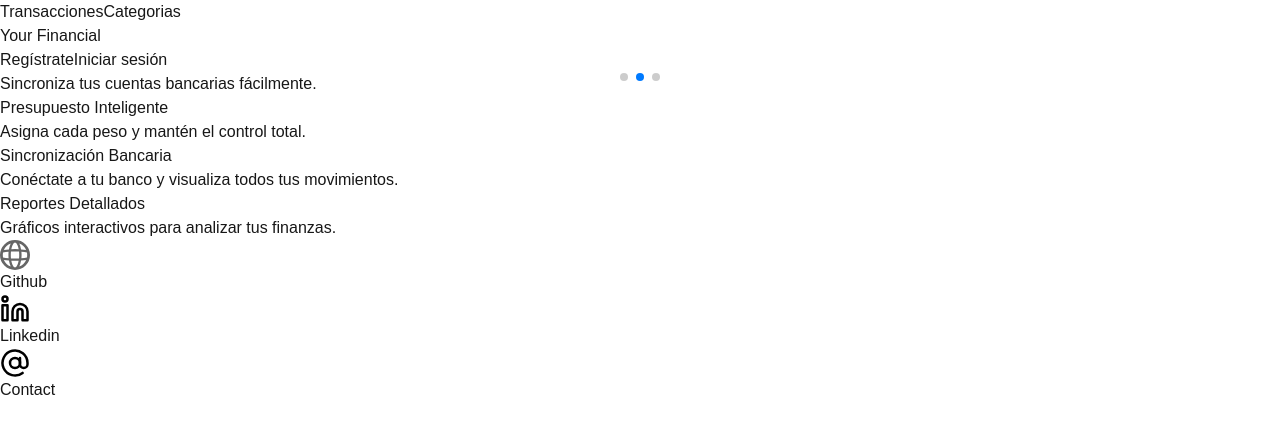
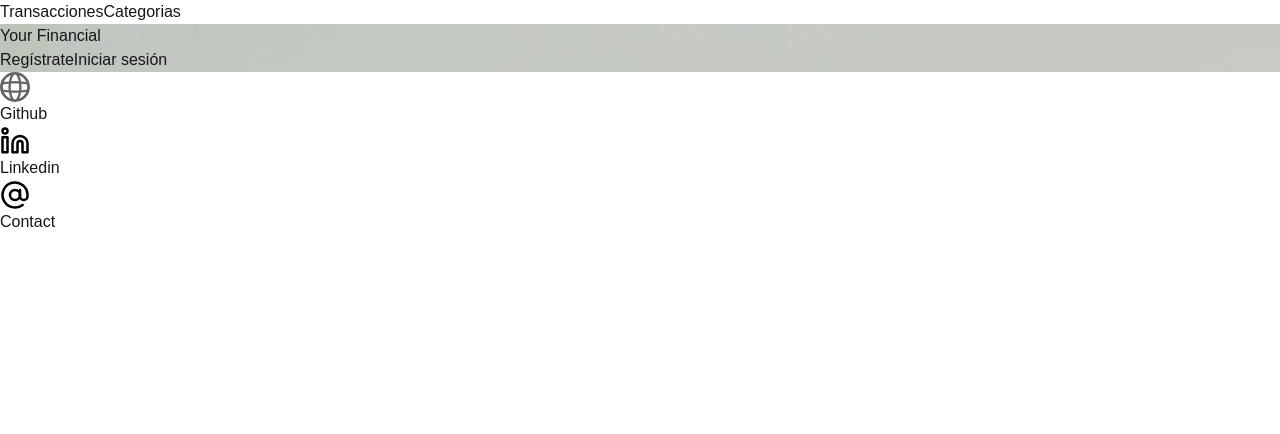
Before and after one commit to xtsulyts/django_dashboard_financial, a Next.js app in the folder frontend/: page /inicio in a window 1280 px wide. Shown: the top 434 px of the page. Built offline with nearby package versions, Linux system fonts and the light colour scheme.

Commit message:
Probando imagen de fondo en pantalla de inicio

```diff
--- a/frontend/src/app/component/Auth.tsx
+++ b/frontend/src/app/component/Auth.tsx
@@ -4,13 +4,7 @@ import { useState } from "react";
 import axios from "axios";
 import { useRouter } from "next/navigation";
 import Login from "../login/page";
-import { Swiper, SwiperSlide } from "swiper/react";
-import "swiper/css";
-import "swiper/css/pagination";
-import { Pagination, Autoplay } from "swiper/modules";
 import React from "react";
-
-
 
 const AuthComponent = () => {
   const router = useRouter();
@@ -51,66 +45,35 @@ const AuthComponent = () => {
   };
 
   return (
-    <div className="relative flex flex-col items-center min-h-screen bg-gray-100">
+    <div
+      className="relative flex flex-col items-center
+       justify-center min-h-screen bg-cover bg-center"
+      style={{ backgroundImage: "url('/yourFinancialPhotoInicio.webp')" }} // Ruta de la imagen de fondo
+    >
       {/* Navbar */}
-      <div className="w-full flex justify-between items-center p-6 bg-white shadow-md">
-        <h1 className="text-3xl font-bold text-gray-800">Your Financial</h1>
-        <div className="flex gap-4">
+
+      <h2 className="absolute top-40 left-38 text-6xl font-bold text-gray-800">
+  Your Financial
+</h2>
+
+        <div className="absolute top-5 right-5 flex gap-4">
   <button
-            className="bg-blue-500 text-white px-4 py-2 rounded-full font-semibold hover:bg-blue-600 transition duration-300"
+    className="bg-blue-500 text-white px-5 py-2.5 rounded-full font-semibold shadow-lg hover:bg-blue-600 hover:scale-105 transition-all duration-300"
     onClick={() => setShowForm("signup")}
   >
     Regístrate
   </button>
   <button
-            className="bg-green-500 text-white px-4 py-2 rounded-full font-semibold hover:bg-green-600 transition duration-300"
+    className="bg-green-500 text-white px-5 py-2.5 rounded-full font-semibold shadow-lg hover:bg-green-600 hover:scale-105 transition-all duration-300"
     onClick={() => setShowForm("login")}
   >
     Iniciar sesión
   </button>
 </div>
-      </div>
 
-      {/* Hero con Carrusel */}
-      <div className="relative w-full max-w-4xl mt-10 z-0">
-        <Swiper
-          modules={[Pagination, Autoplay]}
-          spaceBetween={30}
-          slidesPerView={1}
-          autoplay={{ delay: 3000 }}
-          pagination={{ clickable: true }}
-          className="w-full h-60 md:h-80 rounded-lg shadow-lg"
-        >
-          {[
-            "Organiza tu presupuesto y toma el control total.",
-            "Sincroniza tus cuentas bancarias fácilmente.",
-            "Recibe reportes detallados de tus finanzas.",
-          ].map((text, index) => (
-            <SwiperSlide
-              key={index}
-              className="flex items-center justify-center bg-blue-500 text-white text-2xl font-semibold rounded-lg p-6"
-            >
-              {text}
-            </SwiperSlide>
-          ))}
-        </Swiper>
-      </div>
 
-      {/* Beneficios */}
-      <div className="grid grid-cols-1 md:grid-cols-3 gap-6 w-full max-w-4xl mt-12 z-0">
-        {[
-          { title: "Presupuesto Inteligente", desc: "Asigna cada peso y mantén el control total." },
-          { title: "Sincronización Bancaria", desc: "Conéctate a tu banco y visualiza todos tus movimientos." },
-          { title: "Reportes Detallados", desc: "Gráficos interactivos para analizar tus finanzas." },
-        ].map((item, index) => (
-          <div key={index} className="bg-white p-6 rounded-lg shadow-md text-center">
-            <h3 className="text-lg font-semibold text-gray-700">{item.title}</h3>
-            <p className="text-gray-600 mt-2">{item.desc}</p>
-          </div>
-        ))}
-      </div>
 
-      {/* FORMULARIOS EN MODAL */}
+      {/* FORMULARIO */}
       {(showForm === "signup" || showForm === "login") && (
         <div className="fixed top-0 left-0 w-full h-full flex justify-center items-center bg-black bg-opacity-50 backdrop-blur-sm z-10">
           <div className="bg-white p-8 rounded-lg shadow-lg max-w-sm w-full relative">
@@ -153,7 +116,6 @@ const AuthComponent = () => {
                   Iniciar Sesión
                 </h2>
                 <Login></Login>
-
               </>
             )}
 
```
Also changed, not shown: frontend/public/yourFinancialPhotoInicio.webp (added). Lines whose indentation alone changed are shown as unchanged.
